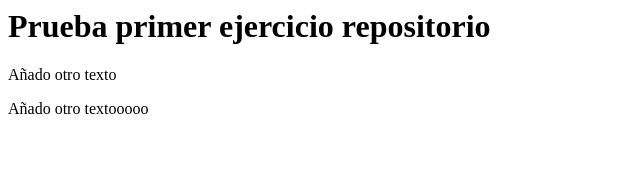
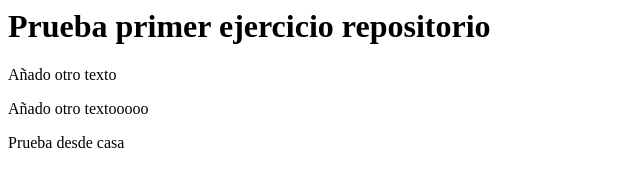
Before and after one commit to tamaraggg/ejerciciosdisenyo, a plain HTML site: page prueba1.html in a window 1280 px wide. Shown: the whole page, without its empty margins (0-640 px from the left). Drawn offline with Linux system fonts and the light colour scheme.

Commit message:
prueba Casa

```diff
--- a/prueba1.html
+++ b/prueba1.html
@@ -6,6 +6,8 @@
 <p>Añado otro texto</p>
 
 <p>Añado otro textooooo</p>
+
+<p>Prueba desde casa</p>
 </body>
 
 </html>
```
